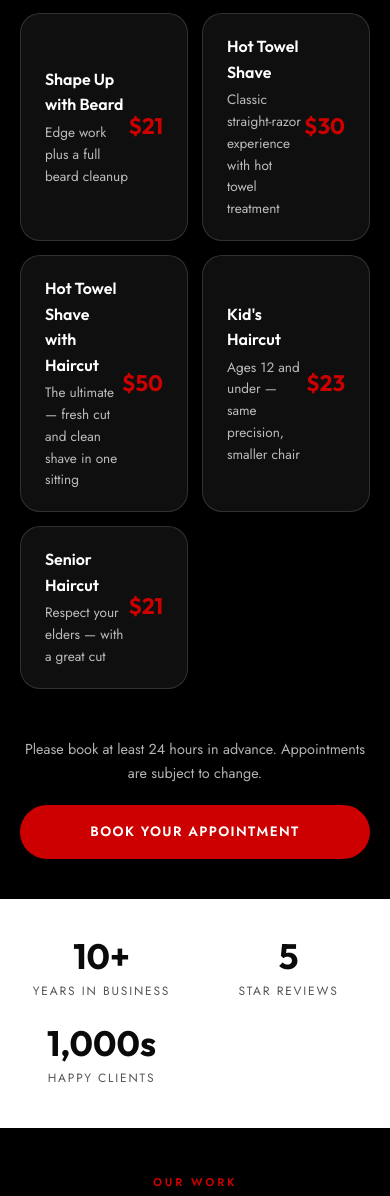
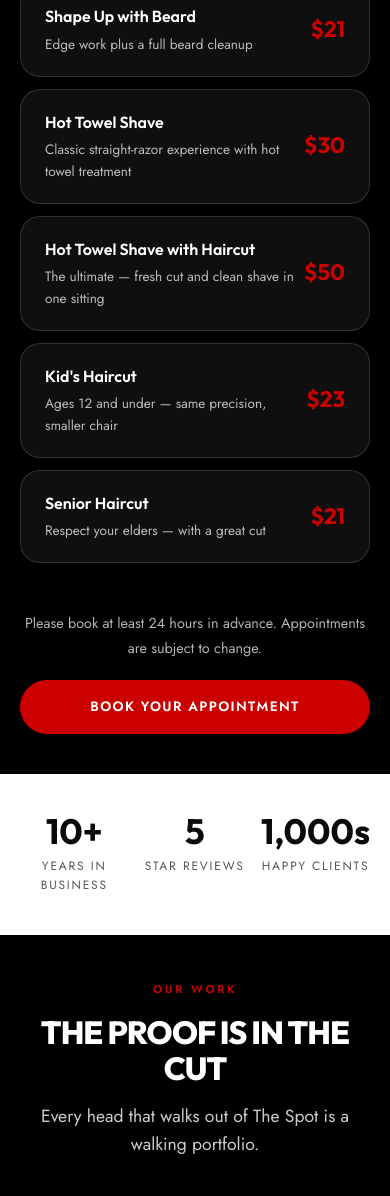
Before and after one commit to justyncruz1/the-spot-barbershop-rebuilt, a plain HTML site: page index.html in a window 390 px wide. Shown: the part 2524-3720 px from the top of the page. Drawn offline with Linux system fonts and the light colour scheme; grey boxes are pictures that could not be loaded.

Commit message:
Services 1-col on mobile, stats always one row
- Services grid: 2 columns desktop, forced 1 column on mobile
- Stats row: always 3 columns (one line) at all breakpoints
- Tightened stat gaps on small screens for fit

Co-Authored-By: Claude Opus 4.6 (1M context) <noreply@anthropic.com>

```diff
--- a/css/styles.css
+++ b/css/styles.css
@@ -889,7 +889,7 @@ p {
 /* --- Stats --- */
 .stats-row {
   display: grid;
-  grid-template-columns: repeat(auto-fit, minmax(200px, 1fr));
+  grid-template-columns: repeat(3, 1fr);
   gap: 40px;
   text-align: center;
 }
@@ -1398,10 +1398,10 @@ p {
     margin-bottom: 40px;
   }
 
-  /* Services */
+  /* Services — force single column on mobile (overrides inline style) */
   .services-grid {
-    grid-template-columns: 1fr;
-    gap: 12px;
+    grid-template-columns: 1fr !important;
+    gap: 12px !important;
   }
 
   .service-card {
@@ -1439,10 +1439,10 @@ p {
     aspect-ratio: 4/3;
   }
 
-  /* Stats — centered 2-col */
+  /* Stats — always one row */
   .stats-row {
-    grid-template-columns: repeat(2, 1fr);
-    gap: 32px;
+    grid-template-columns: repeat(3, 1fr);
+    gap: 20px;
     text-align: center;
   }
 
@@ -1618,8 +1618,8 @@ p {
   }
 
   .stats-row {
-    grid-template-columns: 1fr 1fr;
-    gap: 24px;
+    grid-template-columns: repeat(3, 1fr);
+    gap: 12px;
   }
 
   .stat__number {
```
